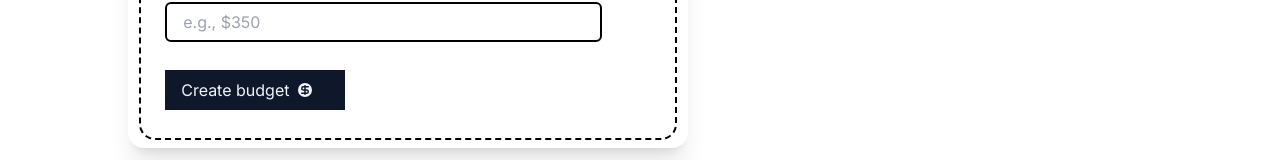
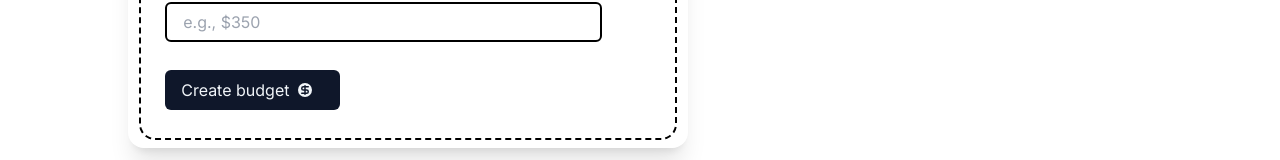
Before and after one commit to arvinbuid/react-budget-app, a React (Vite) app: page / in a window 1280 px wide. Both pictures are taken after typing "Sample" into the empty fields and a click on the button "Create Account". Shown: the part 432-592 px from the top of the page. Built offline with nearby package versions, Linux system fonts and the light colour scheme.

Commit message:
Change some styles in AddBudgetForm button.

```diff
--- a/src/components/AddBudgetForm.jsx
+++ b/src/components/AddBudgetForm.jsx
@@ -44,7 +44,7 @@ export const AddBudgetForm = () => {
             {/* Create budget button */}
             <button
               type='submit'
-              className='bg-slate-900 text-slate-100 flex items-center gap-2 px-4 py-2 2xs:w-[170px] md:w-[180px] mb-[12px]'
+              className='bg-slate-900 text-slate-100 flex items-center gap-2 px-4 py-2 2xs:w-[170px] md:w-[175px] mb-[12px] rounded-md'
             >
               <p className='text-md'>Create budget</p>
               <CurrencyDollarIcon className='size-4' />
```
